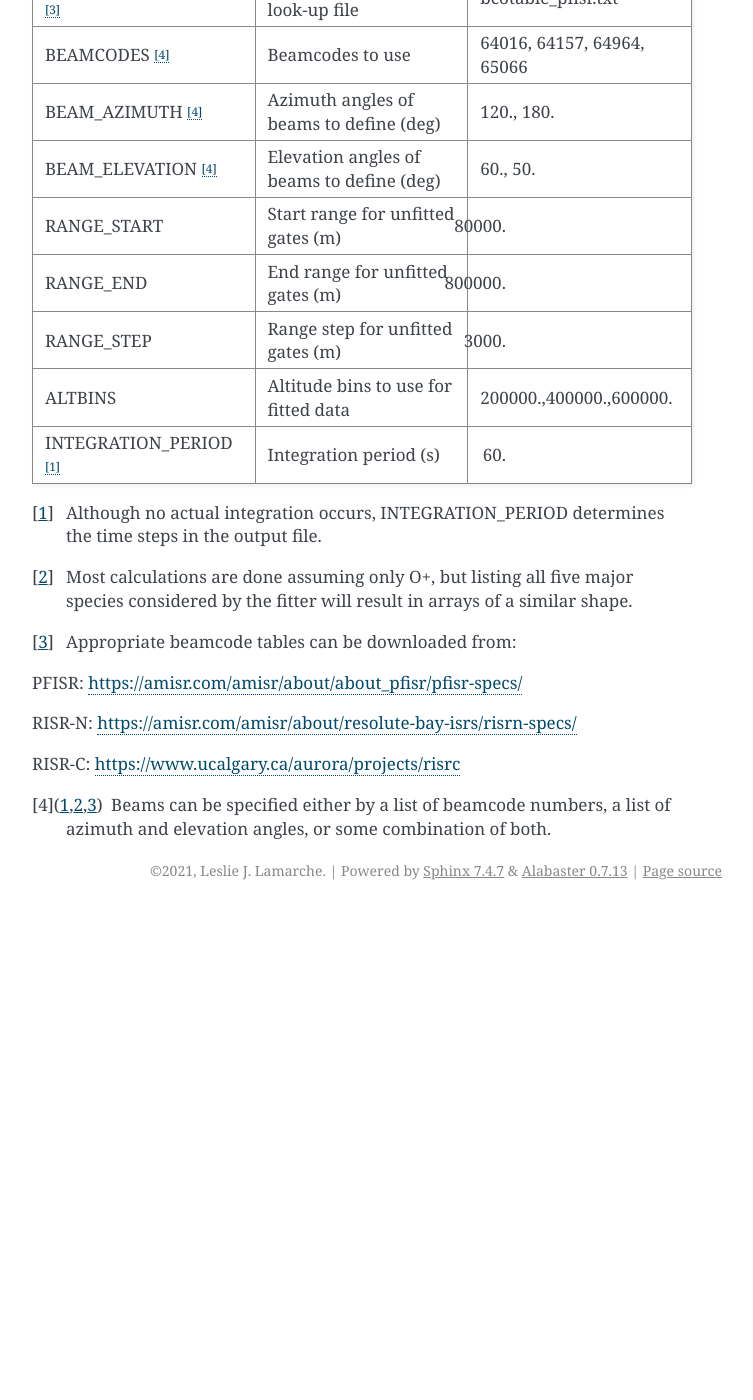
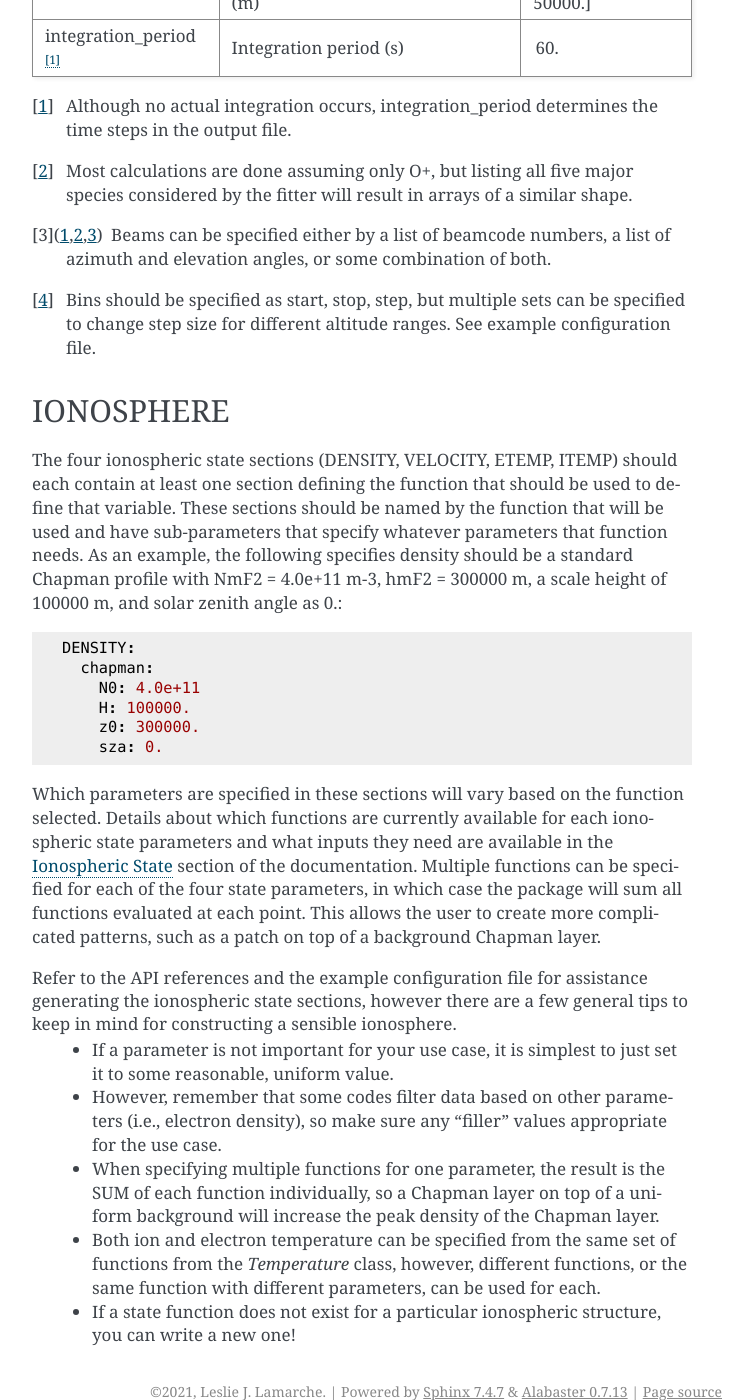
Before and after one commit to amisr/amisrsynthdata, a Sphinx documentation site: the page built from docs/configfile.rst, in a window 1280 px wide and 1400 px high, scrolled down 1722 px. Shown: the whole window, without its empty margins (388-1141 px from the left). Built offline with Sphinx 7.4.7, drawn with Linux system fonts in a browser that asks for light colours; before the commit the page ends 2632 px from its top, so only the background shows below that; some of the changed text lies outside the part shown.

Commit message:
Update documentation.

```diff
--- a/docs/configfile.rst
+++ b/docs/configfile.rst
@@ -1,9 +1,13 @@
 .. configfile.rst
+
+.. _Configuration File:
 
 Configuration File
 ==================
 
-The configuration file specifies both the state of the ionosphere, the radar mode and configuration, and various other options for creating the synthetic data file.  Example configuration files for PFISR and RISR-N are provided in the main project repository.  The configuration file requires six main sections: GENERAL (which specifies various options for how the synthetic data generator should be run), RADAR (which specifies the radar mode and configuration options), and DENSITY, VELOCITY, ITEMP, and ETEMP (which specify the values for electron density, plasma drift velocity, ion temperature, and electron temperature, respectively).  The GENERAL and RADAR sections are composed of several standard parameters that need to be specified (described in the tables below), but the four ionospheric state sections should include the parameter TYPE as the name of the function that should be used to define that variable, then any additional parameters that function requires.  Which parameters are specified in these sections will vary based on the function selected (ie, a uniform density field only needs to be defined by a single value, but a Chapman layer will require the NmF2, hmF2, and the scale height).  Details about which functions are currently available for each ionospheric state parameters and what inputs they need are available in the Ionospheric State section of the documentation.
+The configuration file specifies both the state of the ionosphere, the radar mode and configuration, and various other options for creating the synthetic data file.  The file should be in `YAML <https://yaml.org/>`_ and an example configuration file is available in the main project repository.  The configuration file requires six main sections: GENERAL (which specifies various options for how the synthetic data generator should be run), RADAR (which specifies the radar mode and configuration options), and DENSITY, VELOCITY, ITEMP, and ETEMP (which specify the values for electron density, plasma drift velocity, ion temperature, and electron temperature, respectively).  The GENERAL and RADAR sections are composed of several standard parameters that need to be specified (described in the tables below).
+
+**IMPORTANT NOTE**: YAML can natively handle scientific notation, but has stringent formatting requirements.  The mantissa must have a decimal point and the sign of the exponent must be included.  This means `4.0e+11` can be used in the configuration files, but `4e11` would generate errors.
 
 GENERAL
 -------
@@ -11,21 +15,21 @@ GENERAL
 +---------------------+--------------------------------------------------------+----------------------------------+
 | Parameter           | Description                                            | Example                          |
 +=====================+========================================================+==================================+
-| STARTTIME           | File start time (in ISO format)                        | 2021-09-13 00:00:00              |
+| starttime           | File start time (in ISO format)                        | 2021-09-13 00:00:00              |
 +---------------------+--------------------------------------------------------+----------------------------------+
-| ENDTIME             | File end time (in ISO format)                          | 2021-09-13 00:05:00              |
+| endtime             | File end time (in ISO format)                          | 2021-09-13 00:05:00              |
 +---------------------+--------------------------------------------------------+----------------------------------+
-| OUTPUT_FILENAME     | Name out output synthetic data file                    | amisr_synthetic_data_output.h5   |
+| output_filename     | Name out output synthetic data file                    | amisr_synthetic_data_output.h5   |
 +---------------------+--------------------------------------------------------+----------------------------------+
-| ION_MASS  [2]_      | List of masses of ions to be included in composition   | 16.,32.,30.,28.,14.              |
+| ion_mass [2]_       | List of masses of ions to be included in composition   | 16.,32.,30.,28.,14.              |
 +---------------------+--------------------------------------------------------+----------------------------------+
-| ERR_COEF            | Coefficients for r^2 empirical errors (Ne, Ve, Te, Ti) | 1.,1.e-9,5.e-9,1.e-9             |
+| err_coef            | Coefficients for r^2 empirical errors (Ne, Ve, Te, Ti) | [1., 1.e-9, 5.e-9, 1.e-9]        |
 +---------------------+--------------------------------------------------------+----------------------------------+
-| NOISE               | Whether or not to add random noise                     | FALSE                            |
+| noise               | Whether or not to add random noise                     | false                            |
 +---------------------+--------------------------------------------------------+----------------------------------+
-| SUMMARY_PLOT        | Filename for output summary plot                       | synthetic_data_summary_risrn.png |
+| summary_plot        | Filename for output summary plot                       | synthetic_data_summary_risrn.png |
 +---------------------+--------------------------------------------------------+----------------------------------+
-| SUMMARY_PLOT_TIME   | Time to plot in the output summary plot                |  2021-09-13 00:03:00             |
+| summary_plot_time   | Time to plot in the output summary plot                |  2021-09-13 00:03:00             |
 +---------------------+--------------------------------------------------------+----------------------------------+
 
 
@@ -35,39 +39,53 @@ RADAR
 +-------------------------+-----------------------------------------------------------+----------------------------+
 | Parameter               | Description                                               | Example                    |
 +=========================+===========================================================+============================+
-| NAME                    | Site Name                                                 | Poker Flat                 |
+| full_name               | Site Name                                                 | Poker Flat                 |
 +-------------------------+-----------------------------------------------------------+----------------------------+
-| SITE_COORDS             | Site geodetic coordinates - lat (deg), lon (deg), alt (m) | 65.13,-147.47,213.         |
+| abbreviation            | Site Name                                                 | PFISR                      |
 +-------------------------+-----------------------------------------------------------+----------------------------+
-| BEAMCODE_FILENAME [3]_  | Name of beamcode look-up file                             | bcotable_pfisr.txt         |
+| site_coordinates        | Site geodetic coordinates - lat (deg), lon (deg), alt (m) | [65.13, -147.47, 213.]     |
 +-------------------------+-----------------------------------------------------------+----------------------------+
-| BEAMCODES [4]_          | Beamcodes to use                                          | 64016, 64157, 64964, 65066 |
+| beamcodes [3]_          | Beamcodes to use                                          | [64016, 64157, 64964]      |
 +-------------------------+-----------------------------------------------------------+----------------------------+
-| BEAM_AZIMUTH  [4]_      | Azimuth angles of beams to define (deg)                   | 120., 180.                 |
+| beam_azimuth  [3]_      | Azimuth angles of beams to define (deg)                   | [120., 180.]               |
 +-------------------------+-----------------------------------------------------------+----------------------------+
-| BEAM_ELEVATION [4]_     | Elevation angles of beams to define (deg)                 | 60., 50.                   |
+| beam_elevation [3]_     | Elevation angles of beams to define (deg)                 | [60., 50.]                 |
 +-------------------------+-----------------------------------------------------------+----------------------------+
-| RANGE_START             | Start range for unfitted gates (m)                        | 80000.                     |
+| acf_slant_range         | Ranges or unfitted gates - start, stop, step (m)          | [80000., 800000., 3000.]   |
 +-------------------------+-----------------------------------------------------------+----------------------------+
-| RANGE_END               | End range for unfitted gates (m)                          | 800000.                    |
+| altitude_bins [4]_      | Altitude bins to use for fitted data (m)                  | [100000., 800000., 50000.] |
 +-------------------------+-----------------------------------------------------------+----------------------------+
-| RANGE_STEP              | Range step for unfitted gates (m)                         | 3000.                      |
-+-------------------------+-----------------------------------------------------------+----------------------------+
-| ALTBINS                 | Altitude bins to use for fitted data                      | 200000.,400000.,600000.    |
-+-------------------------+-----------------------------------------------------------+----------------------------+
-| INTEGRATION_PERIOD [1]_ | Integration period (s)                                    | 60.                        |
+| integration_period [1]_ | Integration period (s)                                    | 60.                        |
 +-------------------------+-----------------------------------------------------------+----------------------------+
 
-.. [1] Although no actual integration occurs, INTEGRATION_PERIOD determines the time steps in the output file.
+.. [1] Although no actual integration occurs, integration_period determines the time steps in the output file.
 
 .. [2] Most calculations are done assuming only O+, but listing all five major species considered by the fitter will result in arrays of a similar shape.
 
-.. [3] Appropriate beamcode tables can be downloaded from:
+.. [3] Beams can be specified either by a list of beamcode numbers, a list of azimuth and elevation angles, or some combination of both.
 
-PFISR: https://amisr.com/amisr/about/about_pfisr/pfisr-specs/
+.. [4] Bins should be specified as start, stop, step, but multiple sets can be specified to change step size for different altitude ranges. See example configuration file.
 
-RISR-N: https://amisr.com/amisr/about/resolute-bay-isrs/risrn-specs/
 
-RISR-C: https://www.ucalgary.ca/aurora/projects/risrc
 
-.. [4] Beams can be specified either by a list of beamcode numbers, a list of azimuth and elevation angles, or some combination of both.
+IONOSPHERE
+----------
+
+The four ionospheric state sections (DENSITY, VELOCITY, ETEMP, ITEMP) should each contain at least one section defining the function that should be used to define that variable.  These sections should be named by the function that will be used and have sub-parameters that specify whatever parameters that function needs.  As an example, the following specifies density should be a standard Chapman profile with NmF2 = 4.0e+11 m-3, hmF2 = 300000 m, a scale height of 100000 m, and solar zenith angle as 0.::
+
+  DENSITY:
+    chapman:
+      N0: 4.0e+11
+      H: 100000.
+      z0: 300000.
+      sza: 0.
+
+
+Which parameters are specified in these sections will vary based on the function selected.  Details about which functions are currently available for each ionospheric state parameters and what inputs they need are available in the :ref:`Ionospheric State` section of the documentation.  Multiple functions can be specified for each of the four state parameters, in which case the package will sum all functions evaluated at each point.  This allows the user to create more complicated patterns, such as a patch on top of a background Chapman layer.
+
+Refer to the API references and the example configuration file for assistance generating the ionospheric state sections, however there are a few general tips to keep in mind for constructing a sensible ionosphere.
+  - If a parameter is not important for your use case, it is simplest to just set it to some reasonable, uniform value.
+  - However, remember that some codes filter data based on other parameters (i.e., electron density), so make sure any "filler" values appropriate for the use case.
+  - When specifying multiple functions for one parameter, the result is the SUM of each function individually, so a Chapman layer on top of a uniform background will increase the peak density of the Chapman layer.
+  - Both ion and electron temperature can be specified from the same set of functions from the `Temperature` class, however, different functions, or the same function with different parameters, can be used for each.
+  - If a state function does not exist for a particular ionospheric structure, you can write a new one!
--- a/docs/index.rst
+++ b/docs/index.rst
@@ -15,6 +15,7 @@ Welcome to amisrsynthdata's documentation!
    installation
    usage
    configfile
+   ionostate
    reference
 
 
--- /dev/null
+++ b/docs/ionostate.rst
@@ -0,0 +1,66 @@
+
+.. _Ionospheric State:
+
+Ionospheric State
+=================
+
+Density
+-------
+
+.. autoclass:: amisrsynthdata.Density.Density
+    :members:
+    :undoc-members:
+    :show-inheritance:
+
+
+Temperature
+-----------
+These general temperature functions are used to specify both ion and electron temperature.
+
+.. autoclass:: amisrsynthdata.Temperature.Temperature
+    :members:
+    :undoc-members:
+    :show-inheritance:
+
+
+Velocity
+--------
+
+.. autoclass:: amisrsynthdata.Velocity.Velocity
+    :members:
+    :undoc-members:
+    :show-inheritance:
+
+
+Create New State Functions
+--------------------------
+
+If the existing functions are not sufficient to create the ionospheric state of interest, you can write your own and add them to the package.  Instructions are provided below for adding these functions to your own local version of the code, but the package developers encourage users to create a pull request to contribute their additions to the main version of the package and improve the functionality.
+
+.. _Function Guidelines:
+
+Function Guidelines
+*******************
+
+Functions must have a unique name from functions already used by that class, and MUST take in the following variable in this order:
+  - Unix Time (seconds since January 1, 1970)
+  - Geodetic Latitude (degrees)
+  - Geodetic Longitude (degrees)
+  - Geodetic Altitude (meters)
+
+Latitude, longitude, and altitude can be multidimensional, but they will always all be the same shape.  Unix Time will be a 1D array of any length.  Functions should return scalar parameters (density and temperature) as arrays where the first dimension matches the length of the Unix Time array, and subsequent dimensions match the shape of the position arrays.  Velocity functions should return a similar array, but with one final dimension that holds the three velocity vector components.
+
+Density values must be returned in units of m-3, temperature values in units of K, and velocity values in units of m/s.  The geodetic components of velocity vectors must be returned in the order east, north, up.  Any transformation to/from other units or coordinate systems must be handled completely within the function.  Parameters input through the configuration file can technically be in any units, but you are encouraged to use standard SI units (meters, seconds, and Kelvin) to be consistent with other functions.
+
+Functions contributed back to the main package MUST include a `numpy-style docstring <https://sphinxcontrib-napoleon.readthedocs.io/en/latest/example_numpy.html>`_ that provides a short description of the function and what it should be used for and lists the parameters that must be specified in the configuration file.  ANY parameter your function needs as input aside from the four position/time parameters listed above MUST be in the configuration file.
+
+Instructions for Adding Function
+********************************
+
+  1. Clone the source repository and install following the :ref:`developer instructions <developer installation>`.
+  2. Create a new branch to develop your new function.
+  3. Add your function to the appropriate class following the :ref:`Function Guidelines`.
+  4. Modify your configuration file to use your new function.
+  5. TEST!!!
+  6. Push your new branch to GitHub and create a pull request to merge it into the develop branch of the main package repository.
+  7. If you are not interested in contributing your function to the main repository, simply merge the branch you developed the function on with your local main branch.
--- a/docs/reference.rst
+++ b/docs/reference.rst
@@ -1,5 +1,5 @@
-Reference
-=========
+API Reference
+=============
 
 SyntheticData
 -------------
--- a/docs/usage.rst
+++ b/docs/usage.rst
@@ -3,23 +3,78 @@
 Usage
 =====
 
-To run the AMISR synthetic data generator, simpily call `amisrsynthdata` from the command line with a config file::
+Command Line
+------------
 
-  amisrsynthdata config.ini
+To run the AMISR synthetic data generator, simply call `amisrsynthdata` from the command line with a configuration file::
+
+  amisrsynthdata config.yaml
 
 
-See Configuration File section of the documentation for details on the field that should be in this file.
+See :ref:`Configuration File` section of the documentation for details on the field that should be in this file.
 
-Alternatively, the modules of amisrsynthdata can be imported directly into python programs.  This is most useful to use the `Ionosphere` class to get truth values at arbitrary points and compare with the results of various inversion techniques.  All classes should be initialized with the name of a config file, similar to how the command line program is run.  Then the methods of the class can be used to determine the truth values at various locations.
+Python
+------
 
-Simple code example ::
+The modules of amisrsynthdata can be imported directly into python programs.  This is most useful to get truth values at arbitrary points and compare with inversion and interpolation codes.  Create YAML config object to initialize the amisrsynthdta modules by loading an existing `config.yaml` file::
 
-  from amisrsynthata.Ionosphere import Ionosphere
+  import yaml
 
-  config_filg = '/path/to/config_file.ini'
-  iono = Ionosphere(config_file)
+  config_file = 'config.yaml'
+  with open(config_file, 'r') as cf:
+      config = yaml.load(cf, Loader=yaml.FullLoader)
 
+Alternatively, hard-code a dictionary with the appropriate fields.  It is important to note that the module classes are initialized with an actual YAML object or python dictionary, NOT just the filename string as is used with the command line option.
+
+The amisrsynthdata package contains three classes: `Radar`, `Ionosphere`, and `SyntheticData`.  All three are initialized with the YAML config object discussed above, but all fields may not be necessary for the `Radar` and `Ionosphere` classes.  In general, `Ionosphere` contains functions for calculating ionospheric parameters at specified locations, `Radar` contains information about the radar's position and the locations of all beams and range gates, and `SyntheticData` actually calculates ionospheric parameters at each radar gate location and creates output synthetic data files.
+
+`Radar` example::
+
+  from amisrsynthdata.Radar import Radar
+
+  rad = Radar(config)
+
+  # Print BeamCode array
+  print(rad.beam_codes)
+
+  # Print geodetic latitude of each range gate
+  print(rad.lat)
+
+`Ionosphere` example::
+
+  import datetime as dt
+  from amisrsythdata.Ionosphere import Ionosphere
+
+  iono = Ionosphere(config)
+
+  # Calculate ionospheric parameters at a particular location and time
   glat = 65.0
   glon = 100.0
   alt = 300000.
-  ne = iono.density(glat, glon, alt)
+  utime = dt.datetime(2016, 9, 13, 0, 5, 0)
+  Ne = iono.density(glat, glon, alt)
+  Vi = iono.velocity(glat, glon, alt)
+  Te = iono.etemp(glat, glon, alt)
+  Ti = iono.itemp(glat, glon, alt)
+
+`SyntheticData` example::
+
+  from amisrsythdata.SyntheticData import SyntheticData
+
+  sd = SyntheticData(config)
+
+  # Get get output range gate positions and electron density
+  fov_glat = sd.Geomag['Latitude']
+  fov_glon = sd.Geomag['Longitude']
+  fov_galt = sd.Geomag['Altitude']
+  fov_ne = sd.FittedParams['Ne']
+
+  # Can also get range gate positions from Radar
+  glat = sd.radar.lat
+  glon = sd.radar.lon
+  galt = sd.radar.alt
+
+  # And access Ionosphere functions directly
+  Ne = sd.iono.density(glat, glon, alt)
+
+Note that all functionality of the `Radar` and `Ionosphere` classes are available through the `SyntheticData` class.  `SyntheticData` contains an instance of the `Radar` class named `radar` and an instance of the `Ionosphere` class named `iono`.
--- a/example_synth_config.yaml
+++ b/example_synth_config.yaml
@@ -48,22 +48,28 @@ RADAR:
   integration_period: 60.
 
 
+# Chapman profile on top of a low level background electron density
 DENSITY:
+  uniform:
+    value: 5.0e+10
   chapman:
     N0: 4.0e+11
     H: 100000.
     z0: 300000.
     sza: 0.
 
+# Uniform velocity 500 m/s  north
 VELOCITY:
   uniform:
     value: [0., 500., 0.]
 
+# Electron temperature as a hypertangent function
 ETEMP:
   hypertan:
     maxtemp: 4000.
     scale_height: 100000.
 
+# Uniform ion temperature
 ITEMP:
   uniform:
     value: 1000.
```
Also changed, not shown: README.rst (+5 -5 lines), docs/installation.rst (+9 -5 lines), 3 other files.
